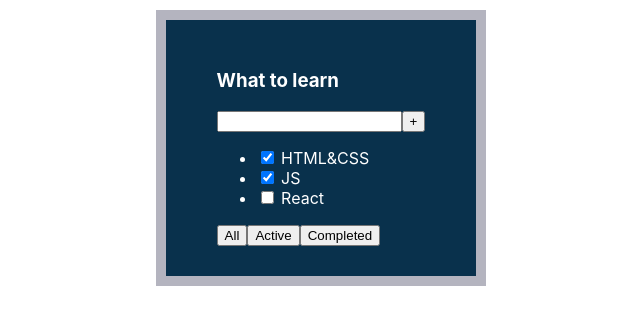
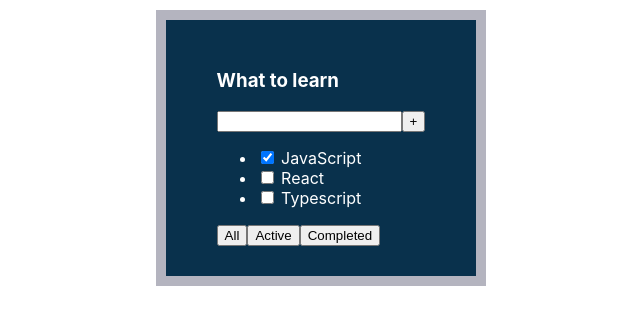
Before and after one commit to viktoriabakun/ToDoList, a React (Create React App) app: page / in a window 1280 px wide. Shown: the top 324 px of the page, without its empty margins (319-959 px from the left). Built offline with nearby package versions, Linux system fonts and the light colour scheme.

Commit message:
add array with tasks to use props

```diff
--- a/src/App.tsx
+++ b/src/App.tsx
@@ -5,11 +5,11 @@
 function App() {
 
     let tasks = [
-        {id: 1, title: 'JavaScript', isDone: true},
-        {id: 2, title: 'React', isDone: false},
-        {id: 3, title: 'Typescript', isDone: false},
-        {id: 4, title: 'HTML', isDone: true},
-        {id: 5, title: 'CSS', isDone: true}
+        {id: '1', title: 'JavaScript', isDone: true},
+        {id: '2', title: 'React', isDone: false},
+        {id: '3', title: 'Typescript', isDone: false},
+        {id: '4', title: 'HTML', isDone: true},
+        {id: '5', title: 'CSS', isDone: true}
     ]
 
     return (
--- a/src/Todolist.tsx
+++ b/src/Todolist.tsx
@@ -6,7 +6,7 @@
     isDone: boolean
 }
 
-type PropsType = {
+export type PropsType = {
     title: string,
     tasks: Array<TasksType>
 }
@@ -20,9 +20,9 @@
                 <button>+</button>
             </div>
             <ul>
-                <li><input type="checkbox" checked={true}/> <span>HTML&CSS</span></li>
-                <li><input type="checkbox" checked={true}/> <span>JS</span></li>
-                <li><input type="checkbox" checked={false}/> <span>React</span></li>
+                <li><input type="checkbox" checked={props.tasks[0].isDone}/> <span>{props.tasks[0].title}</span></li>
+                <li><input type="checkbox" checked={props.tasks[1].isDone}/> <span>{props.tasks[1].title}</span></li>
+                <li><input type="checkbox" checked={props.tasks[2].isDone}/> <span>{props.tasks[2].title}</span></li>
             </ul>
             <div>
                 <button>All</button>
```
